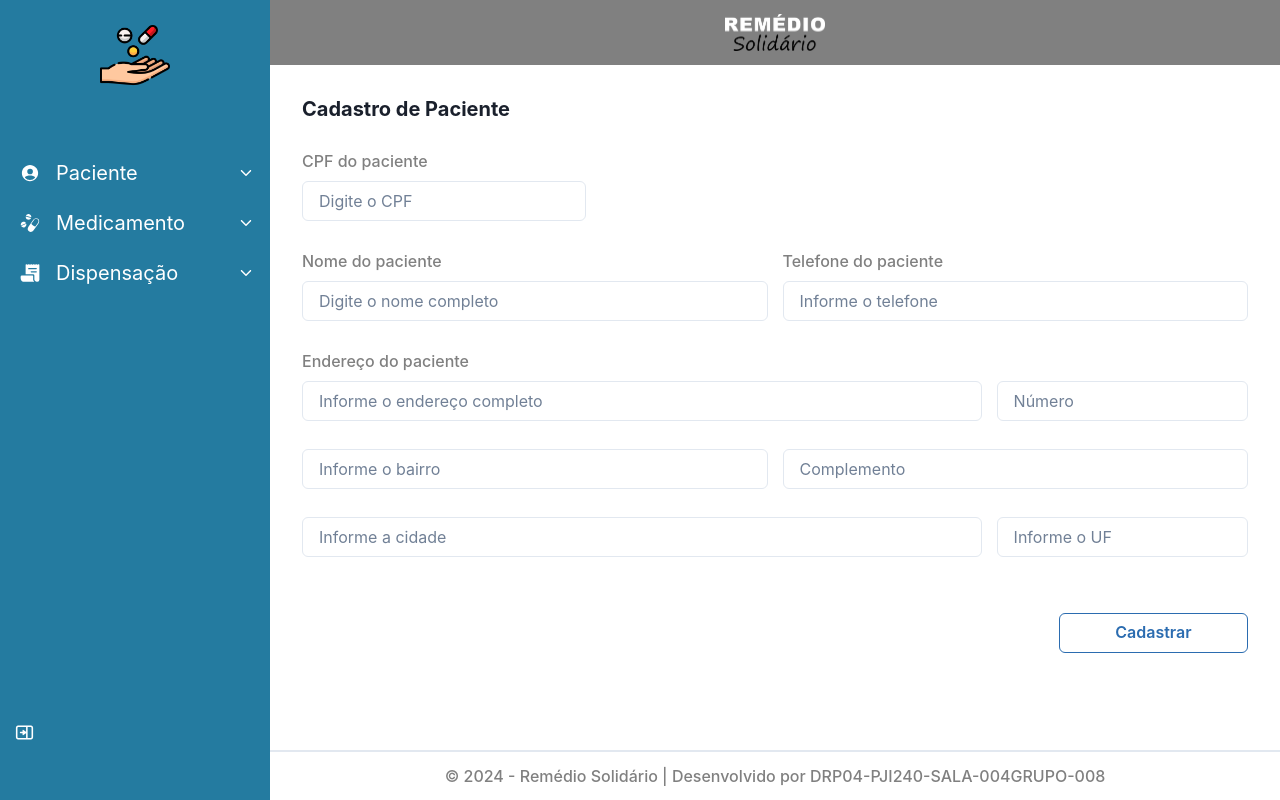
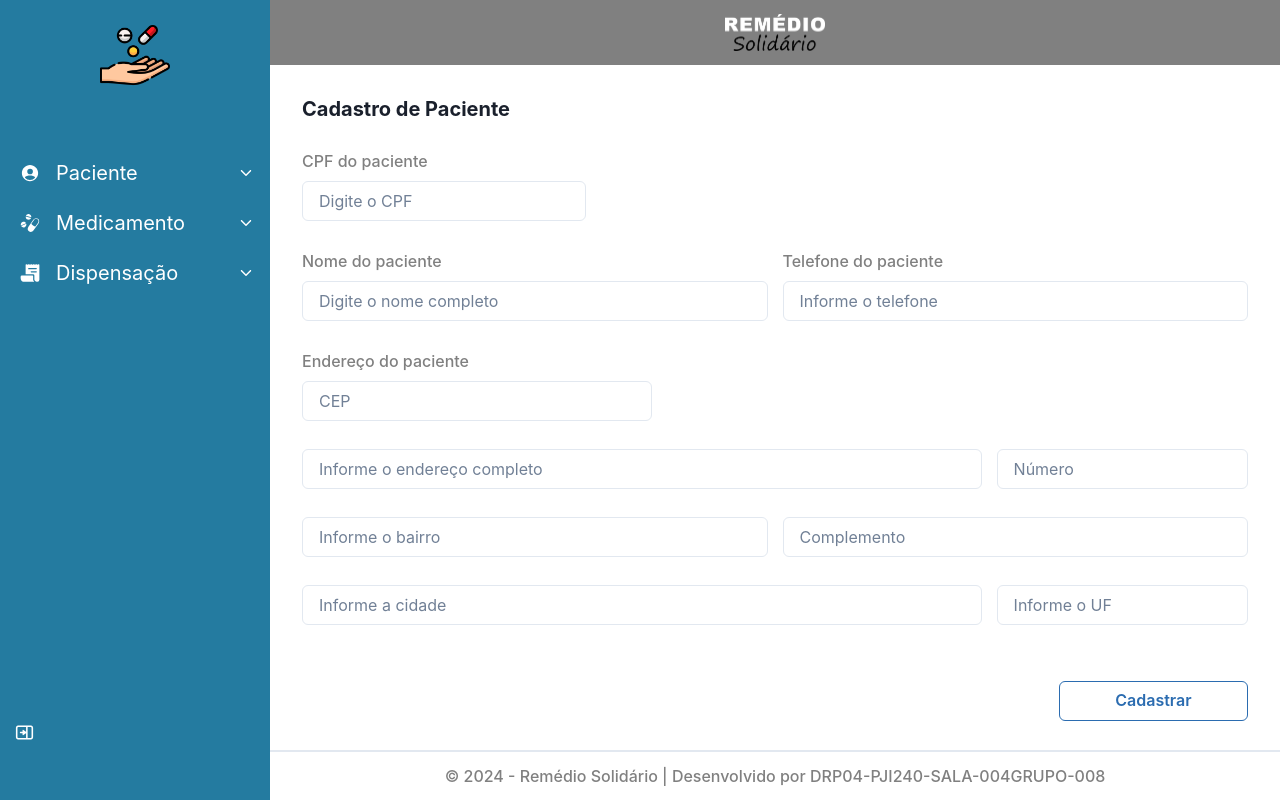
Before and after one commit to belima93/UNIVESP-PI-DRP04-PJI240-SALA-004GRUPO-008, a React (Vite) app in the folder RemediosPI1-Front/: page /home/paciente in a window 1280 px wide. Built offline with nearby package versions, Linux system fonts and the light colour scheme; sample sign-in values are in the browser's storage.

Commit message:
chore: ajustes editar endereco e dispensacao

```diff
--- a/RemediosPI1-Front/data/db.json
+++ b/RemediosPI1-Front/data/db.json
@@ -1,5 +1,11 @@
 {
-  "login": [],
+  "login": [
+    {
+      "id": "68eb",
+      "email": "felipe99marcelino@hotmail.com",
+      "password": "asdasd1"
+    }
+  ],
   "cadastro": [
     {
       "id": "2f45",
@@ -20,6 +26,32 @@
       "cidade": "Rio Pardo",
       "uf": "SP",
       "telefone": "(19) 52545-4585"
+    },
+    {
+      "id": "ba4d",
+      "cpf": "439.837.308-09",
+      "nome": "Felipe",
+      "rua": "Rua Joaquim Azanha",
+      "numero": "21",
+      "bairro": "Jardim da Mata",
+      "complemento": "",
+      "cidade": "Americana",
+      "uf": "São Paulo",
+      "telefone": "(19) 98176-3841"
+    },
+    {
+      "id": "1e64",
+      "cpf": "455.180.778-82",
+      "nome": "Felipe Marcelino Do Nascimento",
+      "rua": "Rua Dos Campos",
+      "numero": "28",
+      "bairro": "Jardim da Mata",
+      "complemento": "",
+      "cidade": "Americana",
+      "uf": "SP",
+      "telefone": "(19) 98176-3841",
+      "cep": "13476-404",
+      "endereco": "Rua Joaquim Azanh"
     }
   ],
   "medicamento": [
@@ -66,6 +98,156 @@
           "vencimento": "2024-11-20"
         }
       ]
+    },
+    {
+      "id": "aa42",
+      "data": "2024-11-03",
+      "paciente": {
+        "id": "ba4d",
+        "cpf": "439.837.308-09",
+        "nome": "Felipe",
+        "rua": "Rua Joaquim Azanha",
+        "numero": "21",
+        "bairro": "Jardim da Mata",
+        "complemento": "",
+        "cidade": "Americana",
+        "uf": "São Paulo",
+        "telefone": "(19) 98176-3841"
+      },
+      "medicamentos": [
+        {
+          "id": "072d",
+          "formula": "Dipirona",
+          "quantidade": 1,
+          "vencimento": "2024-11-20"
+        }
+      ]
+    },
+    {
+      "id": "88c1",
+      "data": "2024-11-03",
+      "paciente": {
+        "id": "1e64",
+        "cpf": "455.180.778-82",
+        "nome": "Felipe Marcelino Do Nascimento",
+        "rua": "Rua Joaquim Azanha",
+        "numero": "21",
+        "bairro": "Dom Pedro II",
+        "complemento": "",
+        "cidade": "Americana",
+        "uf": "SP",
+        "telefone": "(19) 98176-3841",
+        "cep": "13476-633"
+      },
+      "medicamentos": [
+        {
+          "id": "072d",
+          "formula": "Dipirona",
+          "quantidade": 3,
+          "vencimento": "2024-11-20"
+        }
+      ]
+    },
+    {
+      "id": "e0be",
+      "data": "2024-11-03",
+      "paciente": {
+        "id": "1e64",
+        "cpf": "455.180.778-82",
+        "nome": "Felipe Marcelino Do Nascimento",
+        "rua": "Rua Joaquim Azanha",
+        "numero": "21",
+        "bairro": "Dom Pedro II",
+        "complemento": "",
+        "cidade": "Americana",
+        "uf": "SP",
+        "telefone": "(19) 98176-3841",
+        "cep": "13476-633"
+      },
+      "medicamentos": [
+        {
+          "id": "072d",
+          "formula": "Dipirona",
+          "quantidade": 3,
+          "vencimento": "2024-11-20"
+        }
+      ]
+    },
+    {
+      "id": "38f5",
+      "data": "2024-11-03",
+      "paciente": {
+        "id": "1e64",
+        "cpf": "455.180.778-82",
+        "nome": "Felipe Marcelino Do Nascimento",
+        "rua": "Rua Joaquim Azanha",
+        "numero": "21",
+        "bairro": "Dom Pedro II",
+        "complemento": "",
+        "cidade": "Americana",
+        "uf": "SP",
+        "telefone": "(19) 98176-3841",
+        "cep": "13476-633"
+      },
+      "medicamentos": [
+        {
+          "id": "072d",
+          "formula": "Dipirona",
+          "quantidade": 3,
+          "vencimento": "2024-11-20"
+        }
+      ]
+    },
+    {
+      "id": "0059",
+      "data": "2024-11-03",
+      "paciente": {
+        "id": "1e64",
+        "cpf": "455.180.778-82",
+        "nome": "Felipe Marcelino Do Nascimento",
+        "rua": "Rua Joaquim Azanha",
+        "numero": "21",
+        "bairro": "Dom Pedro II",
+        "complemento": "",
+        "cidade": "Americana",
+        "uf": "SP",
+        "telefone": "(19) 98176-3841",
+        "cep": "13476-633"
+      },
+      "medicamentos": [
+        {
+          "id": "072d",
+          "formula": "Dipirona",
+          "quantidade": 3,
+          "vencimento": "2024-11-20"
+        }
+      ]
+    },
+    {
+      "id": "c642",
+      "data": "2024-11-03",
+      "paciente": {
+        "id": "1e64",
+        "cpf": "455.180.778-82",
+        "nome": "Felipe Marcelino Do Nascimento",
+        "rua": "Rua Dos Campos",
+        "numero": "28",
+        "bairro": "Jardim da Mata",
+        "complemento": "",
+        "cidade": "Americana",
+        "uf": "SP",
+        "telefone": "(19) 98176-3841",
+        "cep": "13476-404",
+        "endereco": "Rua Joaquim Azanh"
+      },
+      "medicamentos": [
+        {
+          "id": "072d",
+          "formula": "Dipirona",
+          "quantidade": 3,
+          "vencimento": "2024-11-20"
+        }
+      ]
     }
   ]
 }
--- a/RemediosPI1-Front/src/pages/Dispensation/index.tsx
+++ b/RemediosPI1-Front/src/pages/Dispensation/index.tsx
@@ -24,7 +24,13 @@ interface FormPatients {
   id: string
   cpf: string
   nome: string
-  endereco: string
+  rua: string
+  numero: string
+  bairro: string
+  complemento: string
+  cidade: string
+  uf: string
+  cep: string
 }
 
 interface FormMedicaments {
@@ -38,14 +44,14 @@ interface ModalData {
   data: string
   paciente: FormPatients
   medicamentos: FormMedicaments[]
-  medicamentoList: FormMedicaments[]
+  medicamentoList: FormMedicaments[],
+  endereco: string
 }
 
 const validationSchema = Yup.object().shape({
   paciente: Yup.object().shape({
     id: Yup.string().required("Selecione um paciente"),
     cpf: Yup.string(),
-    endereco: Yup.string(),
     nome: Yup.string(),
   }).required("Selecione um paciente"),
   medicamento: Yup.object().shape({
@@ -53,8 +59,8 @@ const validationSchema = Yup.object().shape({
     formula: Yup.string(),
     quantidade: Yup.number().required("Selecione pelo menos um medicamento"),
     vencimento: Yup.string(),
-  }).required("Selecione pelo menos um medicamento")
-
+  }).required("Selecione pelo menos um medicamento"),
+  endereco: Yup.string(),
 })
 
 const Dispensation = () => {
@@ -77,7 +83,13 @@ const Dispensation = () => {
       id: '',
       cpf: '',
       nome: '',
-      endereco: ''
+      rua: '',
+      numero: '',
+      bairro: '',
+      complemento: '',
+      cidade: '',
+      uf: '',
+      cep: '',
     },
     medicamento: undefined,
     quantidade: 0
@@ -98,6 +110,7 @@ const Dispensation = () => {
     const fetchPatients = async () => {
       try {
         const response = await api.get('/paciente')
+        console.log('data patients: ',response.data)
         setPatients(response.data)
       } catch (error) {
         console.error('Erro ao buscar pacientes:', error)
@@ -172,6 +185,7 @@ const Dispensation = () => {
         })
 
         if (status === 201 || status === 200) {
+          const endereco = `${postData.paciente.rua}, ${postData.paciente.numero} - ${postData.paciente.bairro}, ${postData.paciente.cidade} - ${postData.paciente.uf}, ${postData.paciente.cep}`
 
           setPatients([])
 
@@ -181,8 +195,10 @@ const Dispensation = () => {
           setIsEditModalOpen(true)
           setModalData({
             ...postData,
-            medicamentoList: postData.medicamentos
+            medicamentoList: postData.medicamentos,
+            endereco: endereco
           })
+
         }
         if (status === 409) {
           toast.error('Envie novamente')
@@ -413,7 +429,7 @@ const Dispensation = () => {
             <Flex>
               <FormControl display='flex' alignItems='center'>
                 <FormLabel mb={0}>ENDEREÇO:</FormLabel>
-                <Input w='800px' type="text" name="endereco" value={modalData?.paciente.endereco} variant='unstyled' isReadOnly />
+                <Input w='800px' type="text" name="endereco" value={modalData?.endereco} variant='unstyled' isReadOnly />
               </FormControl>
             </Flex>
           </Box>
--- a/RemediosPI1-Front/src/pages/Patient/index.tsx
+++ b/RemediosPI1-Front/src/pages/Patient/index.tsx
@@ -13,6 +13,7 @@ interface FormData {
   numero: string
   bairro: string
   complemento: string
+  cep: string
   cidade: string
   uf: string
   telefone: string
@@ -53,6 +54,7 @@ const Patient = () => {
     numero: "",
     bairro: "",
     complemento: "",
+    cep: "",
     cidade: "",
     uf: "",
     telefone: "",
@@ -65,6 +67,7 @@ const Patient = () => {
     numero: Yup.string().required('O número é obrigatório'),
     bairro: Yup.string().required('O bairro é obrigatório'),
     complemento: Yup.string(),
+    cep: Yup.string().matches(/^[0-9]{5}-?[0-9]{3}$/, 'CEP inválido'),
     cidade: Yup.string().required('A cidade é obrigatória'),
     uf: Yup.string().required('O estado é obrigatório'),
     telefone: Yup.string().required('O telefone é obrigatório').matches(/^\(\d{2}\) \d{4,5}-\d{4}$/, 'Telefone inválido'),
@@ -153,6 +156,15 @@ const Patient = () => {
               <FormControl mt={7}>
                 <FormLabel htmlFor='address' color='#808080'>Endereço do paciente</FormLabel>
                 <FormControl display='flex' alignItems='center' gap={15}>
+                  <FormControl w='350px' position='relative'>
+                    <Field as={Input} id='cep' name='cep' type='text' placeholder='CEP' />
+                    {errors.cep && touched.cep && <Text color='#ff0000' fontSize={14} fontWeight='500' pl={1} position='absolute' left={0} bottom='-20px'>{errors.cep}</Text>}
+                  </FormControl>
+                </FormControl>
+              </FormControl>
+
+              <FormControl mt={7}>
+                <FormControl display='flex' alignItems='center' gap={15}>
                   <FormControl position='relative'>
                     <Field as={Input} id='rua' name='rua' type='text' placeholder='Informe o endereço completo' />
                     {errors.rua && touched.rua && <Text color='#ff0000' fontSize={14} fontWeight='500' pl={1} position='absolute' left={0} bottom='-20px'>{errors.rua}</Text>}
--- a/RemediosPI1-Front/src/pages/PatientRegistration/index.tsx
+++ b/RemediosPI1-Front/src/pages/PatientRegistration/index.tsx
@@ -24,7 +24,13 @@ interface FormData {
   id: number
   cpf: string
   nome: string
-  endereco: string
+  rua: string
+  numero: string
+  bairro: string
+  complemento: string
+  cidade: string
+  uf: string
+  cep: string
 }
 
 const PatientRegistration = () => {
@@ -132,7 +138,7 @@ const PatientRegistration = () => {
                   <Tr key={patient.id}>
                     <Td w="10%">{patient.cpf}</Td>
                     <Td>{patient.nome}</Td>
-                    <Td>{patient.endereco}</Td>
+                    <Td>{patient.rua}</Td>
                     <Td>
                       <Flex justify={"end"}>
                         <Tooltip label="Editar" fontSize="md" placement="top">
@@ -203,11 +209,65 @@ const PatientRegistration = () => {
             />
           </FormControl>
           <FormControl>
+            <FormLabel mt={4}>CEP</FormLabel>
+            <Input
+              type="text"
+              name="cep"
+              value={editedPatient?.cep}
+              onChange={handleInputChange}
+            />
+          </FormControl>
+          <FormControl>
             <FormLabel mt={4}>Endereço</FormLabel>
             <Input
               type="text"
-              name="endereco"
-              value={editedPatient?.endereco}
+              name="rua"
+              value={editedPatient?.rua}
+              onChange={handleInputChange}
+            />
+          </FormControl>
+          <FormControl>
+            <FormLabel mt={4}>Número</FormLabel>
+            <Input
+              type="text"
+              name="numero"
+              value={editedPatient?.numero}
+              onChange={handleInputChange}
+            />
+          </FormControl>
+          <FormControl>
+            <FormLabel mt={4}>Bairro</FormLabel>
+            <Input
+              type="text"
+              name="bairro"
+              value={editedPatient?.bairro}
+              onChange={handleInputChange}
+            />
+          </FormControl>
+          <FormControl>
+            <FormLabel mt={4}>Complemento</FormLabel>
+            <Input
+              type="text"
+              name="complemento"
+              value={editedPatient?.complemento}
+              onChange={handleInputChange}
+            />
+          </FormControl>
+          <FormControl>
+            <FormLabel mt={4}>Cidade</FormLabel>
+            <Input
+              type="text"
+              name="cidade"
+              value={editedPatient?.cidade}
+              onChange={handleInputChange}
+            />
+          </FormControl>
+          <FormControl>
+            <FormLabel mt={4}>UF</FormLabel>
+            <Input
+              type="text"
+              name="uf"
+              value={editedPatient?.uf}
               onChange={handleInputChange}
             />
           </FormControl>
```
